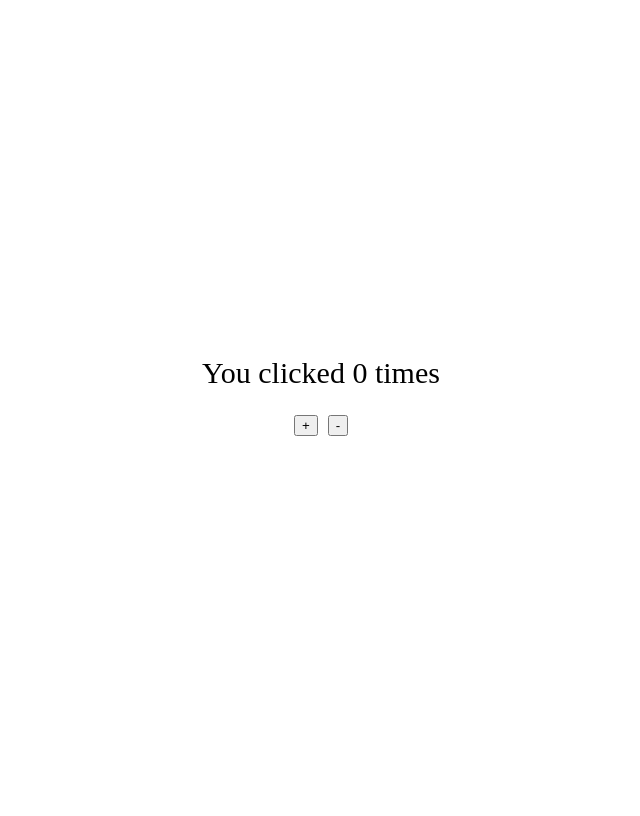
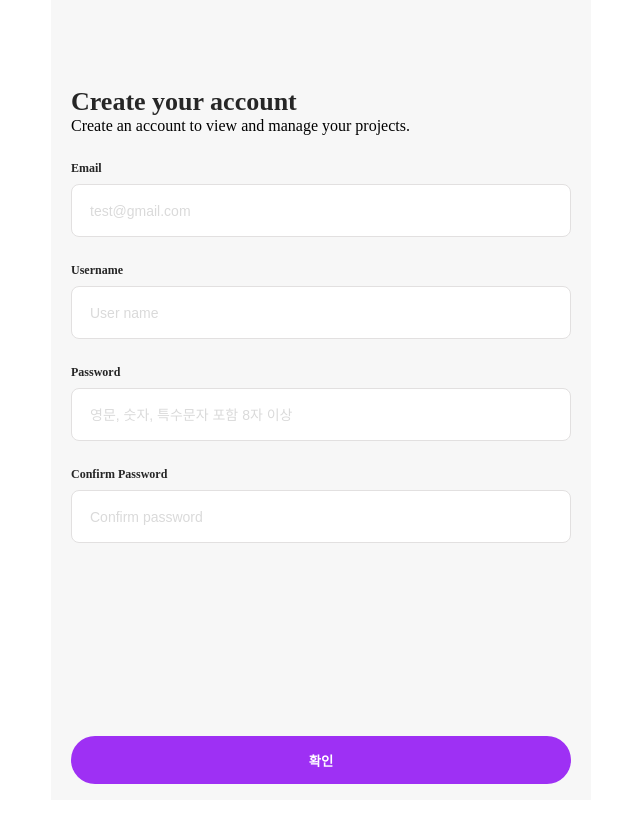
Before and after one commit to danii0110/likeLion_front, a React (Create React App) app in the folder likelion-front/: page / in a window 1280 px wide. Shown: the whole page, without its empty margins (319-959 px from the left). Built offline with nearby package versions, Linux system fonts and the light colour scheme.

Commit message:
Register start

```diff
--- a/likelion-front/src/App.js
+++ b/likelion-front/src/App.js
@@ -1,13 +1,12 @@
 import Login from "./Login";
 import NameDisplay from "./NameDisplay";
 import Example from "./Example";
+import Register from "./Register";
 
 export default function App() {
   return (
     <div>
-      {/* <Login />
-      <NameDisplay /> */}
-      <Example />
+      <Register />
     </div>
   );
 }
--- /dev/null
+++ b/likelion-front/src/Register.jsx
@@ -0,0 +1,130 @@
+import React, {useState} from "react";
+
+const User = {
+    email: 'test@example.com',
+    pw: 'test2323@@@'
+}
+
+export default function Register() {
+    const [email, setEmail] = useState('');
+    const [pw, setPw] = useState("");
+    const [pwConfirm, setPwConfirm] = useState("");
+
+    const [emailValid, setEmailValid] = useState(false);
+    const [pwValid, setPwValid] = useState(false);
+    const [notAllow, setnotAllow] = useState(true);
+
+
+    const handleEmail = (e) => {
+        setEmail(e.target.value);
+        const regex =
+            /^(([^<>()\[\].,;:\s@"]+(\.[^<>()\[\].,;:\s@"]+)*)|(".+"))@(([^<>()[\].,;:\s@"]+\.)+[^<>()[\].,;:\s@"]{2,})$/i;
+        //정규표현식을 활용해서 입력으로 들어온 이메일값이 이 버튼을 활성화하게끔 할 수 있는지(valid)한지 확인
+        if(regex.test(email)) {
+            setEmailValid(true);
+        } else {
+            setEmailValid(false);
+        }
+    }
+
+    const handlePassword = (e) => {
+        setPw(e.target.value);
+        const regex =
+        /^(?=.*[a-zA-z])(?=.*[0-9])(?=.*[$`~!@$!%*#^?&\\(\\)\-_=+])(?!.*[^a-zA-z0-9$`~!@$!%*#^?&\\(\\)\-_=+]).{8,20}$/;
+        if(regex.test(pw)) {
+            setPwValid(true);
+        } else {
+            setPwValid(false);
+        }
+    }
+
+
+    //수정해야 됨
+    const onClickConfirmButton = () => {
+        if(email === User.email && pw === User.pw) {
+            alert('로그인에 성공했습니다.');
+        } else {
+            alert('등록되지 않은 회원입니다.');
+        }
+    }
+
+    return (
+        <div className='page'>
+            <div className='titleWrap'>
+                Create your account
+            </div>
+            <div className='subWrap'>
+                Create an account to view and manage your projects.
+            </div>
+            <div className='contentWrap'>
+                <div className='inputTitle'>Email</div>
+                <div className='inputWrap'>
+                    <input
+                    type='text'
+                    className='input'
+                    placeholder='test@gmail.com'
+                    value={email}
+                    onChange={handleEmail}/>
+                </div>
+                <div className='errorMessageWrap'>
+                    {
+                        !emailValid && email.length>0 && (
+                            <div>올바른 이메일을 입력해주세요.</div>
+                        )
+                    }
+                </div>
+
+                <div style={{marginTop: "26px"}} className='inputTitle'>Username</div>
+                <div className='inputWrap'>
+                    <input
+                    type='text'
+                    className='input'
+                    placeholder="User name"
+                    value={pw}
+                    onChange={handlePassword}
+                    />
+                </div>
+
+                <div style={{marginTop: "26px"}} className='inputTitle'>Password</div>
+                <div className='inputWrap'>
+                    <input
+                    type='password'
+                    className='input'
+                    placeholder="영문, 숫자, 특수문자 포함 8자 이상"
+                    value={pw}
+                    onChange={handlePassword}
+                    />
+                </div>
+                <div className='errorMessageWrap'>
+                    {!pwValid && pw.length>0 && (
+                        <div>영문, 숫자, 특수문자 포함 8자 이상 입력해주세요.</div>
+                    )}
+                </div>
+
+                <div style={{marginTop: "26px"}} className='inputTitle'>Confirm Password</div>
+                <div className='inputWrap'>
+                    <input
+                    type='password'
+                    className='input'
+                    placeholder="Confirm password"
+                    value={pw}
+                    onChange={handlePassword}
+                    />
+                </div>
+                <div className='errorMessageWrap'>
+                    {!pwValid && pw.length>0 && (
+                        <div>영문, 숫자, 특수문자 포함 8자 이상 입력해주세요.</div>
+                    )}
+                </div>
+                {pw != pwConfirm && <p>비밀번호가 일치하지 않습니다.</p>}
+            </div>
+
+
+            <div>
+                <button onClick={onClickConfirmButton} disabled={notAllow} className='bottomButton'>
+                    확인
+                </button>
+            </div>
+        </div>
+    );
+}
```
Also changed, not shown: likelion-front/src/Etc/Example.jsx (renamed from likelion-front/src/Example.jsx), likelion-front/src/Etc/NameDisplay.jsx (renamed from likelion-front/src/NameDisplay.jsx).
